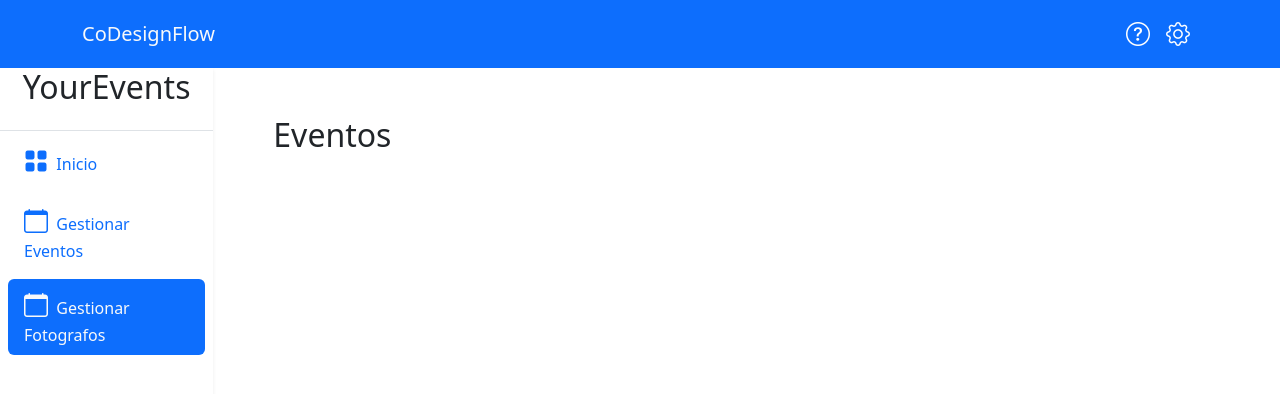
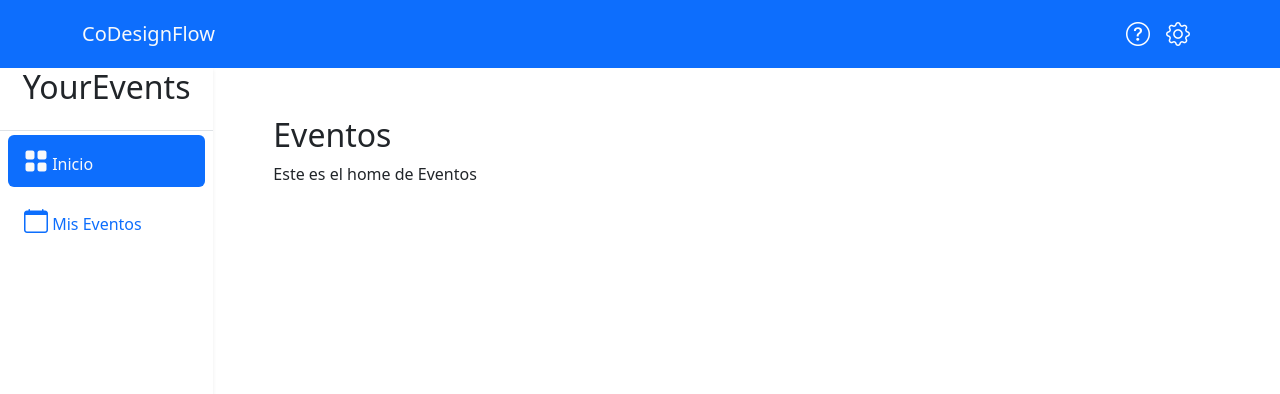
Before and after one commit to Dianaerika2000/segundo-parcial-frontend, a React (Vite) app: page /fotografos in a window 1280 px wide. Shown: the top 394 px of the page. Built offline with nearby package versions, Linux system fonts and the light colour scheme.

Commit message:
Resolve bugs in sidebar

```diff
--- a/src/App.jsx
+++ b/src/App.jsx
@@ -16,6 +16,18 @@ function App() {
     { option: 'bi bi-question-circle', to: '/ayuda' },
     { option: 'bi bi-gear', to: '/configuracion' },
   ];
+
+  const menuItemsFotografo = [
+    { icon: 'bi-grid-fill', name: 'Inicio', route: '/fotografos' },
+    { icon: 'bi-calendar', name: 'Mis Eventos', route: '/fotografos/eventos' },
+    // { icon: 'bi-camera', name: 'Gestionar Fotografos', route: '/fotografos/fotografos' },
+  ];
+  const menuItemsOrganizador = [
+    { icon: 'bi-grid-fill', name: 'Inicio', route: '/organizadores' },
+    { icon: 'bi-grid-fill', name: 'Gestionar Eventos', route: '/organizadores/eventos' },
+    { icon: 'bi-calendar', name: 'Gestionar Invitados', route: '/organizadores/fotografos' },
+    // { icon: 'bi-camera', name: 'Gestionar Fotografos', route: '/fotografos' },
+  ];
   return (
     <div>
       <BrowserRouter>
@@ -26,28 +38,31 @@ function App() {
           <Route path='/registro' element={<RegisterPage />}/>
           {/* <Route path='/' element={<LoginPage/>} /> */}
 
-          <Route path='/eventos' element={
+          <Route path='/organizadores' element={
             <div className='d-flex'>
               <div className="col-2">
-                <SideBar />
+                <SideBar menuItems={menuItemsOrganizador}/>
               </div>
               <Outlet />
             </div>
           }>
-            <Route index element={<Events />} />
-            <Route path='crear' element={<CreateEvent />} />
+            <Route index element={<PhotographsPage />} />                    {/* Aqui debe ir la vista con el listado de fotografias como home */}
+            <Route path='eventos' element={<Events />} />
+            <Route path='eventos/crear' element={<CreateEvent />} />
+            <Route path='fotografos' element={<CreateEvent />} />
             <Route path=':id' element={<ReadEventPage />} />
           </Route>
 
           <Route path='/fotografos' element={
             <div className='d-flex'>
               <div className="col-2">
-                <SideBar/>
+                <SideBar menuItems={menuItemsFotografo}/>
               </div>
               <Outlet />
             </div>
           }>
             <Route index element={<PhotographsPage />} />
+            <Route path='eventos' element={<Events />} />
           </Route>
 
         </Routes>
--- a/src/api/gatewayApi.js
+++ b/src/api/gatewayApi.js
@@ -1,8 +1,8 @@
 import axios from "axios";
 
 const api = axios.create({
-  // baseURL: "https://segundo-parcial-api.adaptable.app/api",
-  baseURL: "http://localhost:3000/api",
+  baseURL: "https://segundo-parcial-api.adaptable.app/api",
+  // baseURL: "http://localhost:3000/api",
   headers: {
     Accept: "application/json",
     "Content-Type": "application/json",
--- a/src/components/SideBar.jsx
+++ b/src/components/SideBar.jsx
@@ -1,6 +1,7 @@
-import { NavLink } from 'react-router-dom';
+import { NavLink, useMatch } from 'react-router-dom';
+import PropTypes from 'prop-types'
 
-export default function SideBar() {
+export default function SideBar({ menuItems }) {
   return (
     <aside className="bg-white shadow-sm text-dark w-full">
       <div className="text-center border-bottom pb-3">
@@ -8,36 +9,76 @@ export default function SideBar() {
       </div>
       <nav>
         <ul className='nav flex-column vh-100'>
-          {/* p-3 flex items-center rounded-sm hover:bg-firstop bg-opacity-100 hover:text-primary */}
-          <li className="my-1 mx-2">
-            <NavLink to="/"
-              className={({ isActive }) => (isActive ? "nav-link active bg-primary rounded text-light" : "nav-link")}
-            >
-              <i className="bi bi-grid-fill icono"></i>&nbsp;
-              Inicio
-            </NavLink>
-          </li>
-          <li className="my-1 mx-2">
-            <NavLink to="/eventos"
-              className={({ isActive }) => (isActive ? "nav-link active bg-primary rounded text-light" : "nav-link")}
-            >
-              <i className="bi bi-calendar icono"></i>&nbsp;
-              Gestionar Eventos
-            </NavLink>
-          </li>
-          <li className="my-1 mx-2">
-            <NavLink to="/fotografos"
-              className={({ isActive }) => (isActive ? "nav-link active bg-primary rounded text-light" : "nav-link")}
-            >
-              <i className="bi bi-calendar icono"></i>&nbsp;
-              Gestionar Fotografos
-            </NavLink>
-          </li>
+          {menuItems.map((item, index) => {
+            const match = useMatch(item.route);
+            return (
+              <li key={index} className="my-1 mx-2">
+                <NavLink
+                  to={item.route}
+                  className={match ? "nav-link active bg-primary rounded text-light" : "nav-link"}
+                >
+                  <i className={`bi ${item.icon} icono`}></i>&nbsp;
+                  {item.name}
+                </NavLink>
+              </li>
+            );
+          })}
         </ul>
       </nav>
     </aside>
   );
 }
+
+SideBar.proptypes = {
+  menuItems: PropTypes.array.isRequired,
+}
+
+
+
+
+
+// import { NavLink } from 'react-router-dom';
+
+// export default function SideBar() {
+//   return (
+//     <aside className="bg-white shadow-sm text-dark w-full">
+//       <div className="text-center border-bottom pb-3">
+//         <h2 className="text-2xl font-[Georgia] font-bold">YourEvents</h2>
+//       </div>
+//       <nav>
+//         <ul className='nav flex-column vh-100'>
+//           {/* p-3 flex items-center rounded-sm hover:bg-firstop bg-opacity-100 hover:text-primary */}
+//           <li className="my-1 mx-2">
+//             <NavLink to="/"
+//               className={({ isActive }) => (isActive ? "nav-link active bg-primary rounded text-light" : "nav-link")}
+//             >
+//               <i className="bi bi-grid-fill icono"></i>&nbsp;
+//               Inicio
+//             </NavLink>
+//           </li>
+//           <li className="my-1 mx-2">
+//             <NavLink to="/eventos"
+//               className={({ isActive }) => (isActive ? "nav-link active bg-primary rounded text-light" : "nav-link")}
+//             >
+//               <i className="bi bi-calendar icono"></i>&nbsp;
+//               Gestionar Eventos
+//             </NavLink>
+//           </li>
+//           <li className="my-1 mx-2">
+//             <NavLink to="/fotografos"
+//               className={({ isActive }) => (isActive ? "nav-link active bg-primary rounded text-light" : "nav-link")}
+//             >
+//               <i className="bi bi-calendar icono"></i>&nbsp;
+//               Gestionar Fotografos
+//             </NavLink>
+//           </li>
+//         </ul>
+//       </nav>
+//     </aside>
+//   );
+// }
+
+// ///////////////////////////////////////////////////////////////////////////////////////////////////////////////////////////////////////
 {/* <li className="my-1 mx-2">
     <NavLink to="/usuarios"
         className={({ isActive }) => (isActive ? "p-3 flex items-center rounded-md bg-primary text-white bg-opacity-100" : "p-3 flex items-center rounded-md hover:bg-primary_light bg-opacity-100")}
--- a/src/pages/auth/RegisterPage.jsx
+++ b/src/pages/auth/RegisterPage.jsx
@@ -21,6 +21,7 @@ export default function RegisterPage() {
     api
       .get("/rol")
       .then((res) => {
+        console.log(res.data);
         setRoles(res.data);
       })
       .catch((err) => {
@@ -32,25 +33,24 @@ export default function RegisterPage() {
   const handleProviderSubmit = (data) => {
     if (data.rol === "2") {
       console.log('data', data);
-      // api
-      //   .post("/auth/register", data)
-      //   .then((res) => {
-      //     console.log(res);
-      //     navigate("/");
-      //   })
-      //   .catch((err) => {
-      //     console.log(err.response.data);
-      //   });
+      api
+        .post("/auth/register", data)
+        .then((res) => {
+          console.log(res);
+          navigate("/organizadores");
+        })
+        .catch((err) => {
+          console.log(err.response.data);
+        });
     }else{
-
-      // api.post("/auth/register", data)
-      // .then((res) => {
-      //   console.log(res);
-      //   navigate("/");
-      // })
-      // .catch((err) => {
-      //   console.log(err.response.data);
-      // });
+      api.post("/auth/register", data)
+      .then((res) => {
+        console.log(res);
+        navigate("/fotografos");
+      })
+      .catch((err) => {
+        console.log(err.response.data);
+      });
     }
   }
   return (
--- a/src/pages/events/Events.jsx
+++ b/src/pages/events/Events.jsx
@@ -30,7 +30,7 @@ export default function Events() {
         <div className="col-12">
           <Link
             className="btn btn-primary"
-            to="/eventos/crear"
+            to="/organizadores/eventos/crear"
           >
             <i className="bi bi-plus-square-fill"></i> Crear Evento
           </Link>
--- a/src/pages/photographs/PhotographsPage.jsx
+++ b/src/pages/photographs/PhotographsPage.jsx
@@ -2,7 +2,7 @@ export default function PhotographsPage() {
   return (
     <div className="container m-5">
       <h2>Eventos</h2>
-
+        Este es el home de Eventos
     </div>
   );
 }
```
Also changed, not shown: src/pages/auth/LoginPage.jsx (+32 -0 lines).
